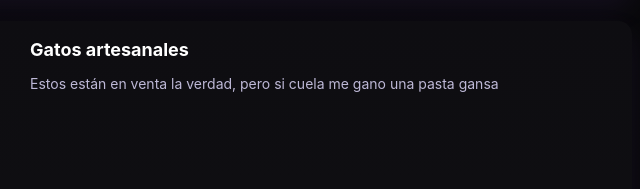
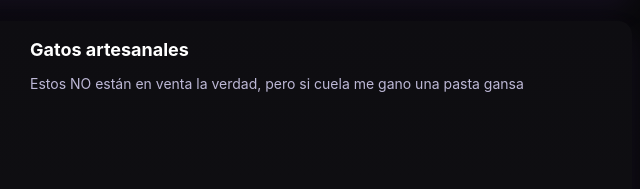
Before and after one commit to Truckio-hub/Medialuna_clay, a plain HTML site: page index.html in a window 1280 px wide. Shown: the part 1091-1280 px from the top of the page, 538-1178 px from the left. Drawn offline with Linux system fonts and the light colour scheme.

Commit message:
Actualizar index.html

```diff
--- a/index.html
+++ b/index.html
@@ -119,7 +119,7 @@
 						<img src="imagenes/gatos.jpg" alt="Gatos de cerámica/artesanales" />
 						<div class="body">
 							<h3>Gatos artesanales</h3>
-							<p class="description">Estos están en venta la verdad, pero si cuela me gano una pasta gansa</p>
+							<p class="description">Estos NO están en venta la verdad, pero si cuela me gano una pasta gansa</p>
 							<div class="meta">
 								<div class="price">29500€</div>
 								<div>
```
